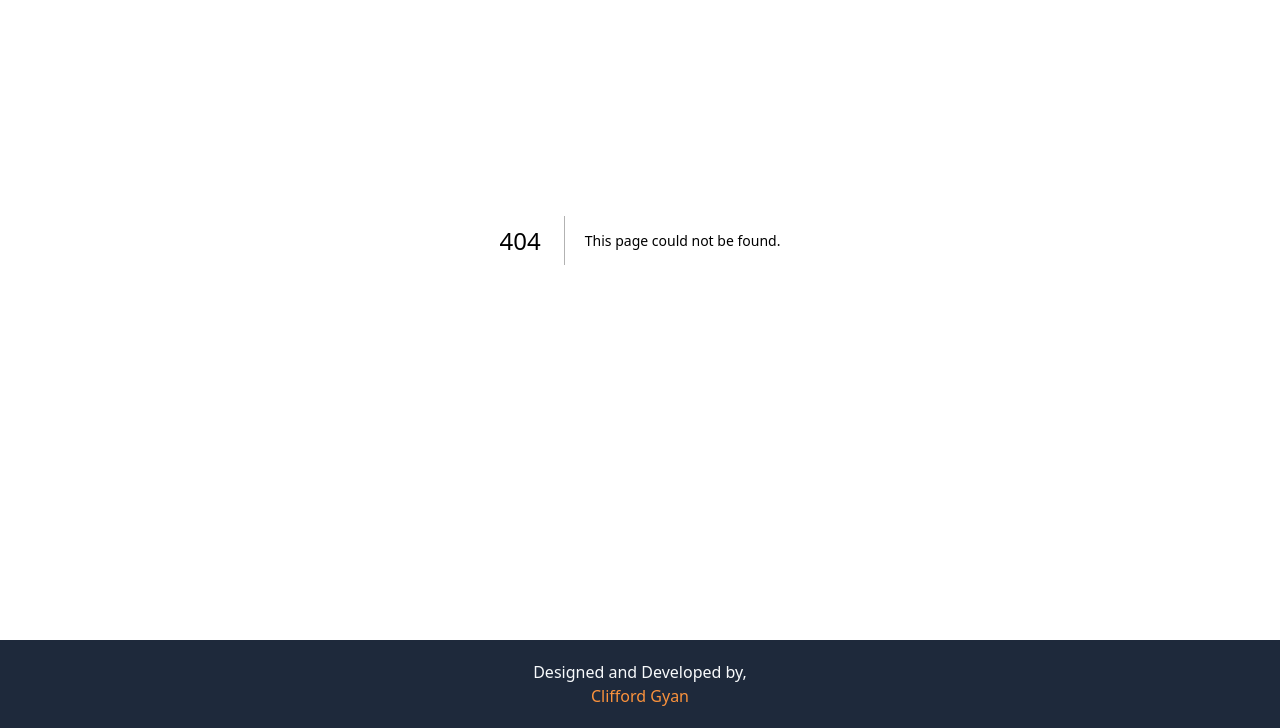
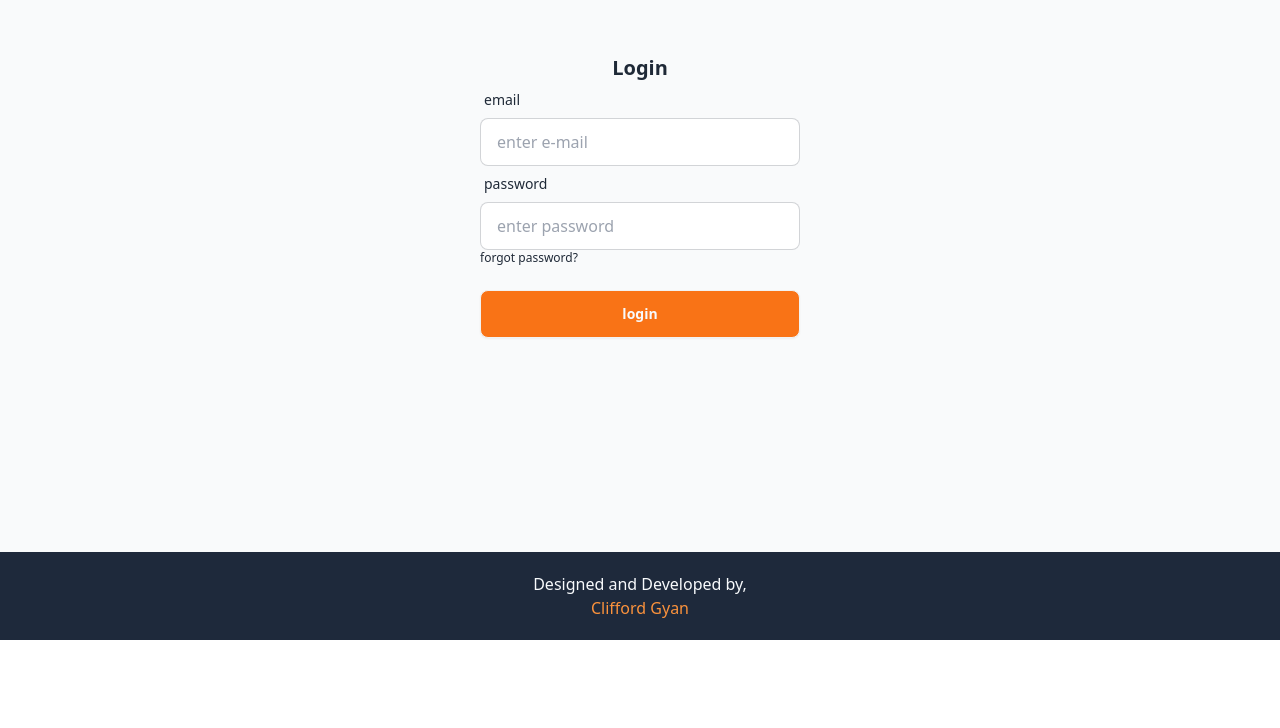
Before and after one commit to cliff-codes/book-commerce, a Next.js app: page /Store/login in a window 1280 px wide. Before the commit this address had no page. Shown: the part 160-888 px from the top of the page. After the commit the page ends 800 px from the top, so only its background shows below. Built offline with nearby package versions, Linux system fonts and the light colour scheme.

Commit message:
login form ui built

```diff
--- /dev/null
+++ b/app/Store/login/page.tsx
@@ -0,0 +1,12 @@
+import StoreLoginPage from '@/app/ui/pages/StoreLoginPage'
+import React from 'react'
+
+const Login = () => {
+  return (
+    <div className='w-full bg-gray-50 flex-1 h-full flex justify-center place-items-center'>
+      <StoreLoginPage/>
+    </div>
+  )
+}
+
+export default Login
--- a/app/store/login/Login.tsx
+++ /dev/null
@@ -1,9 +0,0 @@
-import React from 'react'
-
-const Login = () => {
-  return (
-    <div>Login</div>
-  )
-}
-
-export default Login
--- a/app/ui/components/buttons/SellerBtn.tsx
+++ b/app/ui/components/buttons/SellerBtn.tsx
@@ -3,7 +3,7 @@ import React from 'react'
 
 const SellerBtn = () => {
   return (
-        <Link href={'/store/login'}>
+        <Link href={'/Store/login'}>
             <button className='btn btn-outline'>Become a seller</button>
         </Link>
   )
--- /dev/null
+++ b/app/ui/pages/StoreLoginPage.tsx
@@ -0,0 +1,31 @@
+import React from 'react'
+
+const StoreLoginPage = () => {
+  return (
+    <div className='min-w-80'>
+        <h1 className='font-bold text-xl text-center'>Login</h1>
+        <form>
+            <label className="form-control w-full max-w-xs">
+                <div className="label">
+                    <span className="label-text font-medium">email</span>
+                </div>
+                <input type="email" placeholder="enter e-mail" className="input input-bordered w-full max-w-xs focus:outline-none" />
+            </label>
+
+            <label className="form-control w-full max-w-xs">
+                <div className="label">
+                    <span className="label-text font-medium">password</span>
+                </div>
+                <input type="password" placeholder="enter password" className="input input-bordered w-full max-w-xs focus:outline-none" />
+            </label>
+            <div className='text-xs hover:text-orange-400 hover:cursor-pointer'>forgot password?</div>
+
+            <button className='btn w-full mt-6 bg-orange-500 text-slate-50 hover:bg-orange-600'>
+                login
+            </button>
+        </form>
+    </div>
+  )
+}
+
+export default StoreLoginPage
```
